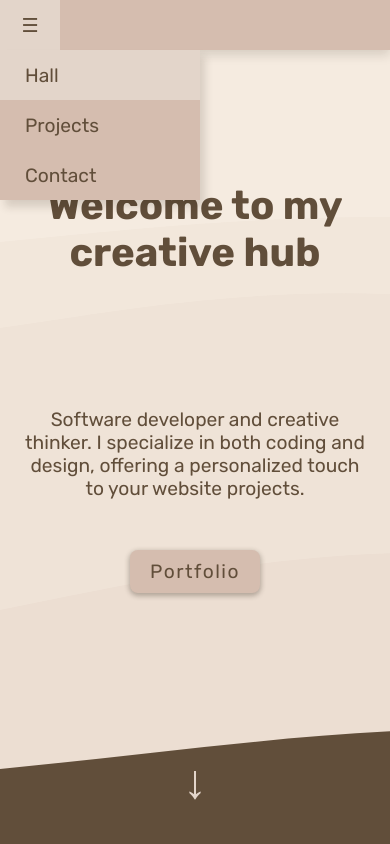
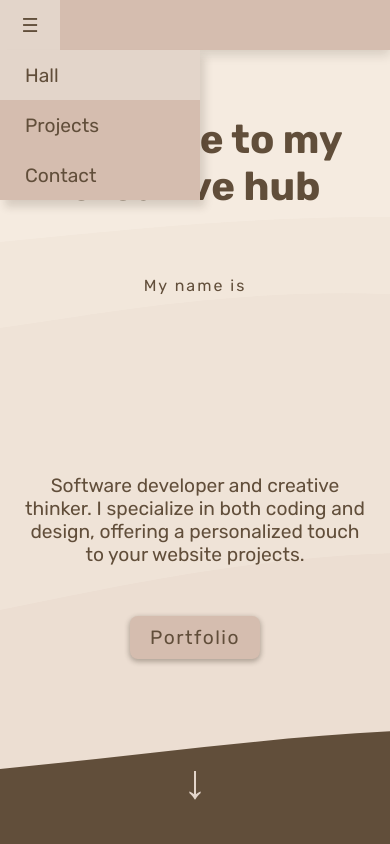
Before and after one commit to hnezado/portfolio, a Vue app in the folder client/: page / in a window 390 px wide. Shown: the top 844 px of the page. Built offline with nearby package versions, Linux system fonts and the light colour scheme; no server answers.

Commit message:
Fixed welcome anim-name height

```diff
--- a/client/src/components/Hall.vue
+++ b/client/src/components/Hall.vue
@@ -3,10 +3,10 @@
     <section id="welcome">
       <div class="welcome-content">
         <h1 class="welcome-title">Welcome to my creative hub</h1>
-        <!-- <div class="name-text">
+        <div class="name-text">
           <p>My name is</p>
           <div class="anim-name"><span>Hector</span><span>Martinez</span></div>
-        </div> -->
+        </div>
         <div class="welcome-description">
           <p>
             Software developer and creative thinker. I specialize in both coding
--- a/client/src/styles/Hall.css
+++ b/client/src/styles/Hall.css
@@ -362,6 +362,15 @@
 }
 
 @media only screen and (max-width: 600px) {
+  .name-text {
+    /* height: ; */
+    .anim-name {
+      flex-direction: column;
+      height: 7rem;
+      font-size: 3rem;
+    }
+  }
+
   .about-content {
     padding-top: 70px;
   }
```
